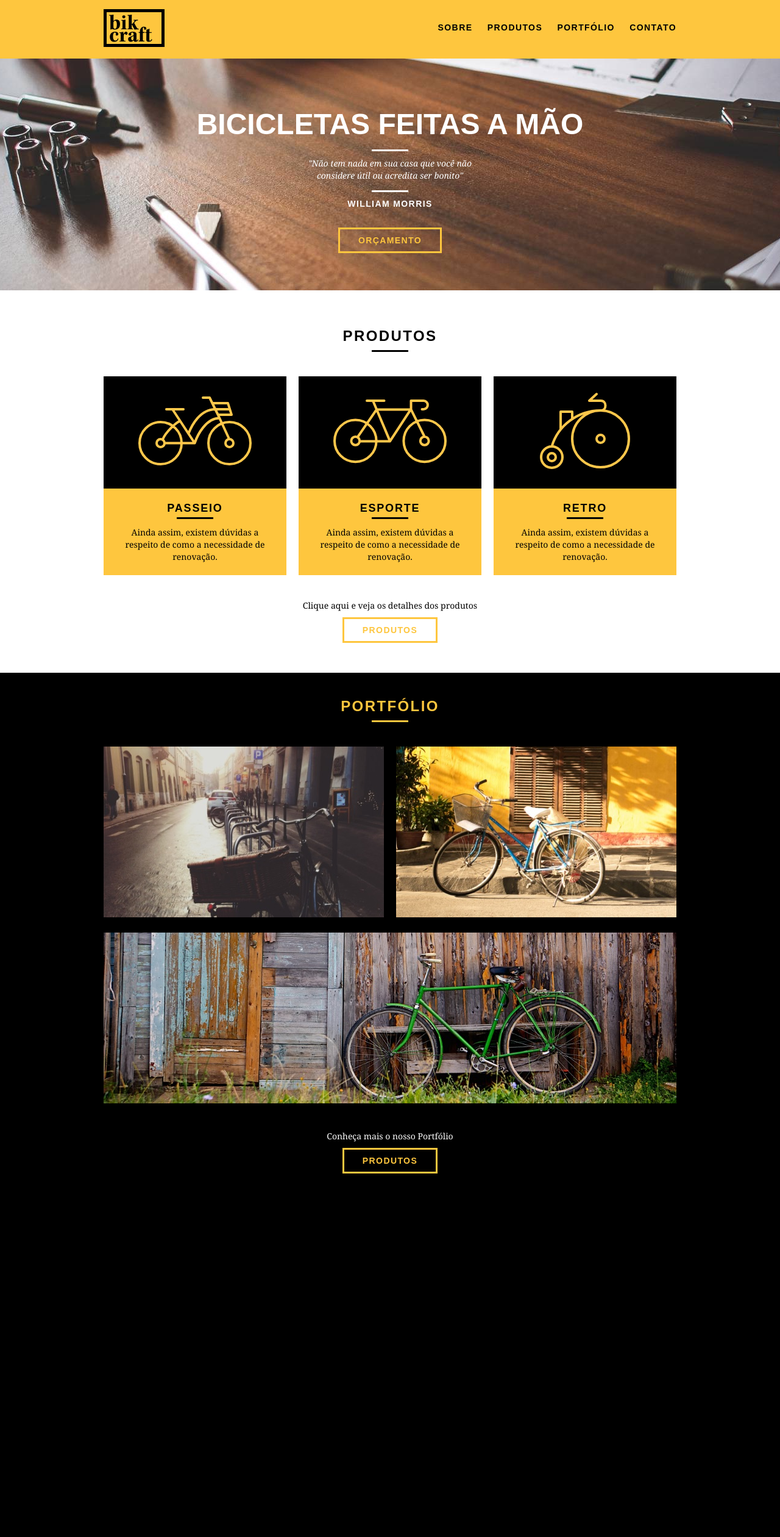
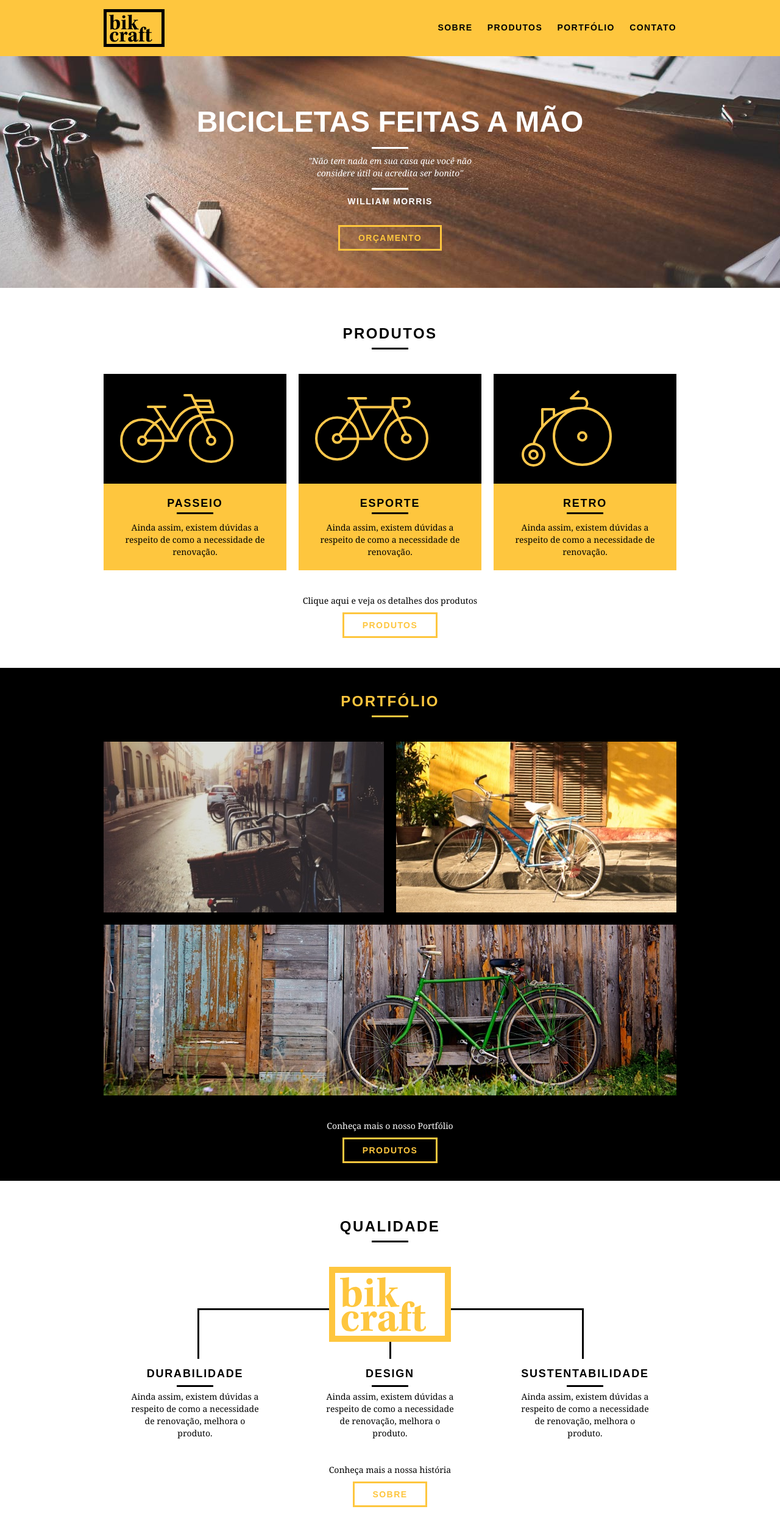
Before and after one commit to wevertonmonteiroc/bikcraft, a PHP site: page / in a window 1280 px wide. Shown: the whole page at 61% size. Before the commit the page ends 1924 px from the top, so only its background shows below. Run offline with PHP 8.4, Linux system fonts and the light colour scheme.

Commit message:
Conclusão da  estilização o da section QUALIDADE

```diff
--- a/css/style.css
+++ b/css/style.css
@@ -8,6 +8,10 @@ p {
     font-family: Georgia, 'Times New Roman', serif;
     font-size: 14px;
     line-height: 20px;
+}
+
+img {
+    display: block;
 }
 
 .btn {
@@ -93,7 +97,7 @@ p {
     height: 380px;
     background: url("../images/bg.jpg") no-repeat center;
     background-size: cover;
-    margin-top: 96px;
+    margin-top: 92px;
     text-align: center;
     padding-top: 80px;
 }
@@ -159,7 +163,7 @@ p {
         height: 3px;
         background: #000000;
         margin: 2px auto;
-    }
+}
 
 .produtos_lista li p {
     padding: 10px 20px 20px 20px;
@@ -203,3 +207,51 @@ p {
 .portfolio .call p {
     color: #FFFFFF;
 }
+
+/* Qualidade */
+
+.qualidade {
+    padding: 60px 0px;
+}
+
+.qualidade:after {
+    content: "";
+    width: 634px;
+    height: 83px;
+    display: block;
+    background: url("../images/linhas.svg") no-repeat center;
+    position: absolute;
+    top: 209px;
+    right: 162px;
+    z-index: -1;
+}
+
+.qualidade  img {
+    margin: 0 auto
+}
+.qualidade_lista {
+    padding-top: 20px;
+}
+
+.qualidade_lista li {
+    text-align: center;
+    padding: 0 40px;
+}
+
+.qualidade_lista li h3 {
+    font-weight: bold;
+    font-size: 18px;
+    line-height: 25px;
+    text-transform: uppercase;
+    letter-spacing: .1em;
+    margin-top: 20px;
+}
+
+.qualidade_lista li h3:after {
+        content: "";
+        display: block;
+        width: 60px;
+        height: 3px;
+        background: #000000;
+        margin: 6px auto;
+}
--- a/index.html
+++ b/index.html
@@ -90,5 +90,28 @@
       </div>
     </section>
 
+    <section class="qualidade container">
+      <h2 class="subtitulo">Qualidade</h2>
+      <img src="/images/bikcraft-qualidade.svg" alt="Bikcraft">
+      <ul class="qualidade_lista">
+        <li class="grid-1-3">
+          <h3>Durabilidade</h3>
+          <p>Ainda assim, existem dúvidas a respeito de como a necessidade de renovação, melhora o produto.</p>
+        </li>
+        <li class="grid-1-3">
+          <h3>Design</h3>
+          <p>Ainda assim, existem dúvidas a respeito de como a necessidade de renovação, melhora o produto.</p>
+        </li>
+        <li class="grid-1-3">
+          <h3>Sustentabilidade</h3>
+          <p>Ainda assim, existem dúvidas a respeito de como a necessidade de renovação, melhora o produto.</p>
+        </li>
+      </ul>
+      <div class="call">
+        <p>Conheça mais a nossa história</p>
+        <a href="sobre.html" class="btn btn-preto">Sobre</a>
+    </div>
+    </section>
+
   </body>
 </html>
```
